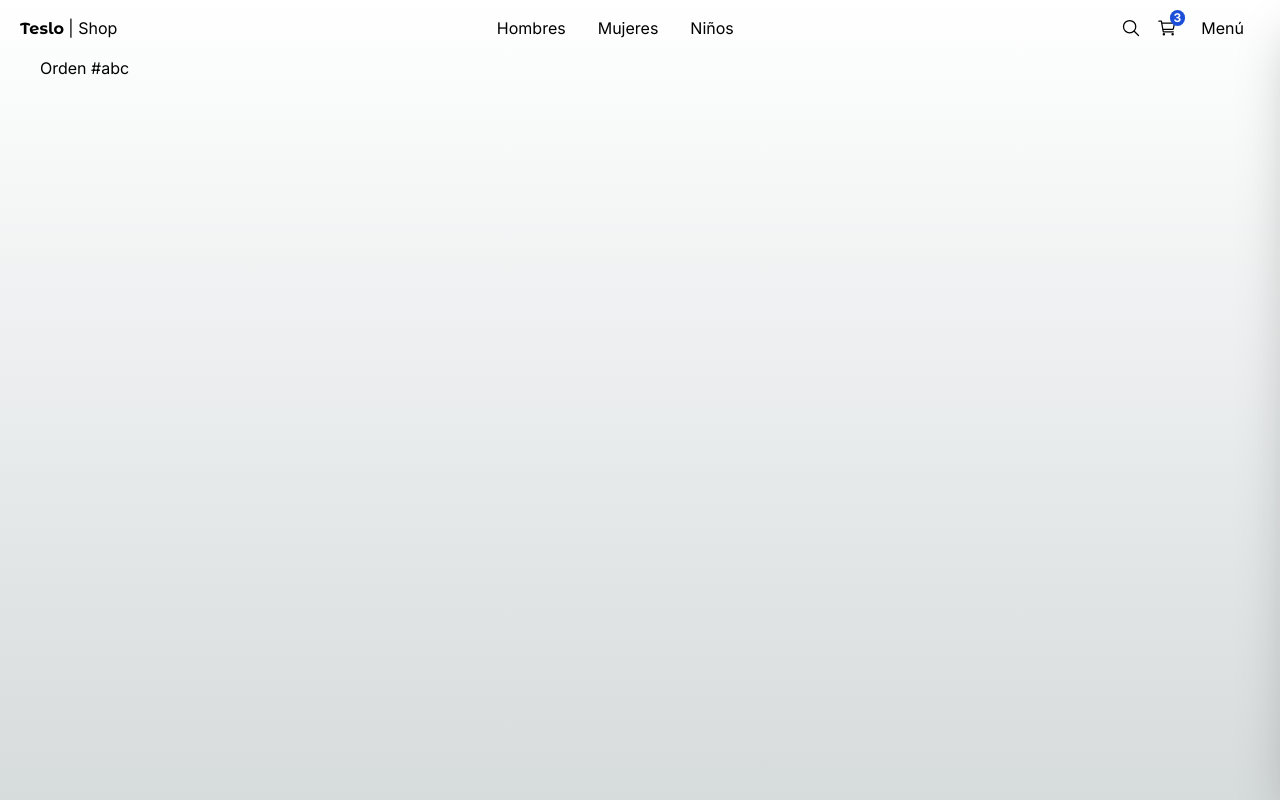
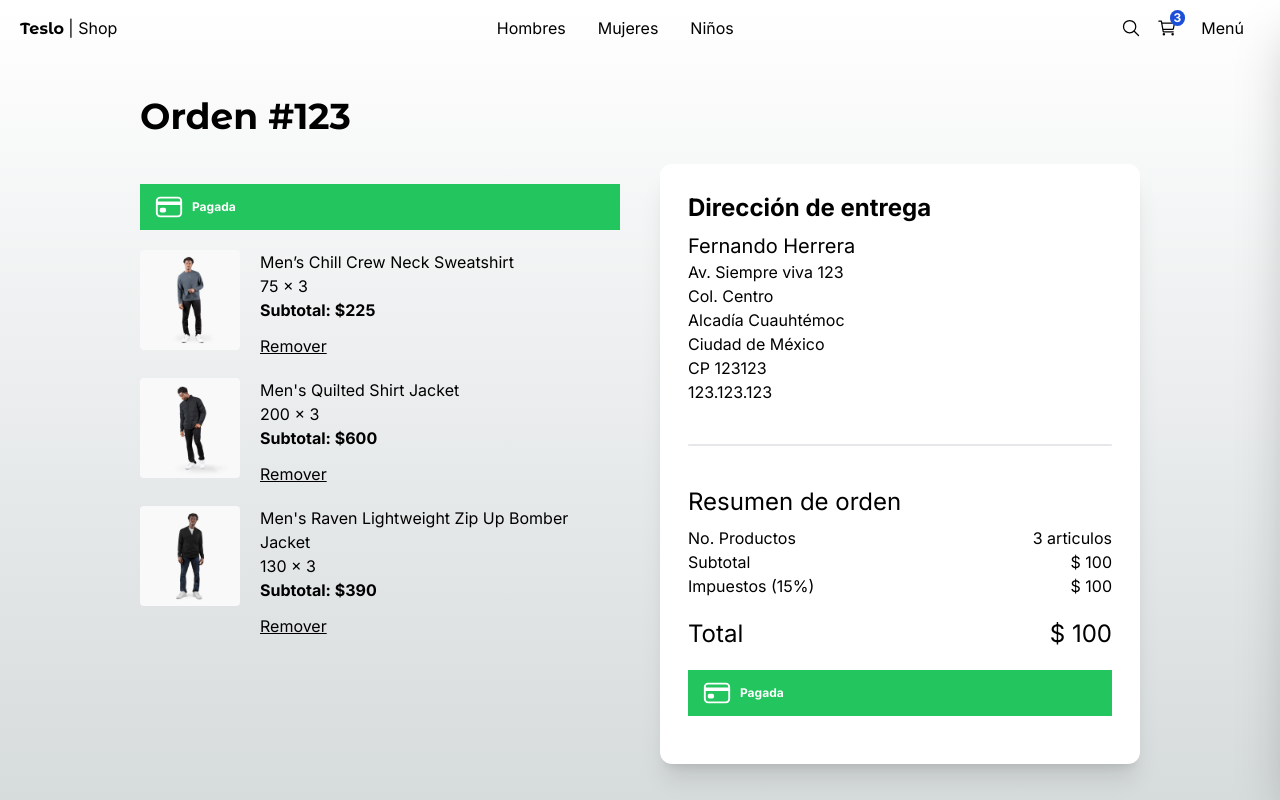
Before and after one commit to SergioColqueMedrano/04-teslo-shop-2024-5-9, a Next.js app: page /orders/123 in a window 1280 px wide. Built offline with nearby package versions, Linux system fonts and the light colour scheme.

Commit message:
pantalla de orden de pago

```diff
--- a/src/app/(shop)/checkout/page.tsx
+++ b/src/app/(shop)/checkout/page.tsx
@@ -1,4 +1,4 @@
-import { QuantitySelector, Title } from "@/components";
+import { Title } from "@/components";
 import { initialData } from "@/seed/seed";
 import Link from "next/link";
 import Image from "next/image";
@@ -82,6 +82,13 @@ export default function CheckoutPage() {
               </div>
 
               <div className="mt-5 mb-1 w-full">
+                  <p className="mb-5">
+                    <span className="text-xs">
+                      Al hacer clic en "Colocar orden", aceptas nuestros <a href="#" className="underline">términos</a>
+                    </span>
+
+                  </p>
+
                   <Link
                   className="flex btn-primary justify-center"
                   href="/orders/123">
--- a/src/app/(shop)/orders/[id]/page.tsx
+++ b/src/app/(shop)/orders/[id]/page.tsx
@@ -1,8 +1,125 @@
 
-export default function() {
+import { Title } from "@/components";
+import { initialData } from "@/seed/seed";
+import Link from "next/link";
+import Image from "next/image";
+import clsx from "clsx";
+import { IoCardOutline } from "react-icons/io5";
+
+const productsInCart = [
+  initialData.products[0],
+  initialData.products[1],
+  initialData.products[2],
+]
+
+interface Props {
+  params: {
+    id: string;
+  }
+}
+
+export default function OrderPage({ params }: Props) {
+
+  const { id } = params;
+
   return (
-    <div>
-      <h1>Orden #abc</h1>
+    <div className="flex justify-center items-center mb-72 px-10 sm:px-0">
+      <div className="flex flex-col w-[1000px]">
+        <Title title={ `Orden #${ id } `} />
+
+        <div className="grid grid-cols-1 sm:grid-cols-2 gap-10">
+          <div className="flex flex-col mt-5">
+           <div className={
+            clsx(
+              "flex items-center rounted-lg py-2 px-3.5 text-xs font-bold text-white mb-5",
+            {
+              'bg-red-500': false,
+              'bg-green-500': true,
+            }
+            )
+           }>
+            <IoCardOutline size={ 30 } />
+            {/*<span className="mx-2">Pendiente de pago</span>*/}
+            <span className="mx-2">Pagada</span>
+           </div>
+
+          {
+            productsInCart.map((product) =>(
+              <div key={ product.slug } className="flex mb-5">
+                <Image
+                src={ `/products/${ product.images[0] }` }
+                width={ 100 }
+                height={ 100 }
+                style={{
+                  width: '100px',
+                  height: '100px'
+                }}
+                alt={ product.title }
+                className="mr-5 rounded"
+                />
+
+                <div>
+                  <p>{ product.title }</p>
+                  <p>{ product.price }  x 3</p>
+                  <p className="font-bold">Subtotal: ${ product.price * 3}</p>
+                  <button className="underline mt-3">
+                    Remover
+                  </button>
+                </div>
+              </div>
+            ))
+          }
+          </div>
+
+          <div className="bg-white rounded-xl shadow-xl p-7">
+              <h2 className="text-2xl font-bold mb-2">Dirección de entrega</h2>
+              <div className="mb-10">
+                <p className="text-xl">Fernando Herrera</p>
+                <p>Av. Siempre viva 123</p>
+                <p>Col. Centro</p>
+                <p>Alcadía Cuauhtémoc</p>
+                <p>Ciudad de México</p>
+                <p>CP 123123</p>
+                <p>123.123.123</p>
+
+              </div>
+
+              <div className="w-full h-0.5 rounded bg-gray-200 mb-10"/>
+
+              <h2 className="text-2xl mb-2">Resumen de orden</h2>
+              <div className="grid grid-cols-2">
+                  <span>No. Productos</span>
+                  <span className="text-right">3 articulos</span>
+
+                  <span>Subtotal</span>
+                  <span className="text-right">$ 100</span>
+
+                  <span>Impuestos (15%)</span>
+                  <span className="text-right">$ 100</span>
+
+                  <span className="mt-5 text-2xl">Total</span>
+                  <span className="mt-5 text-2xl text-right">$ 100</span>
+              </div>
+
+              <div className="mt-5 mb-1 w-full">
+              <div className={
+            clsx(
+              "flex items-center rounted-lg py-2 px-3.5 text-xs font-bold text-white mb-5",
+            {
+              'bg-red-500': false,
+              'bg-green-500': true,
+            }
+            )
+           }>
+            <IoCardOutline size={ 30 } />
+            {/*<span className="mx-2">Pendiente de pago</span>*/}
+            <span className="mx-2">Pagada</span>
+           </div>
+              </div>
+          </div>
+        </div>
+
+      </div>
     </div>
   );
 }
```
